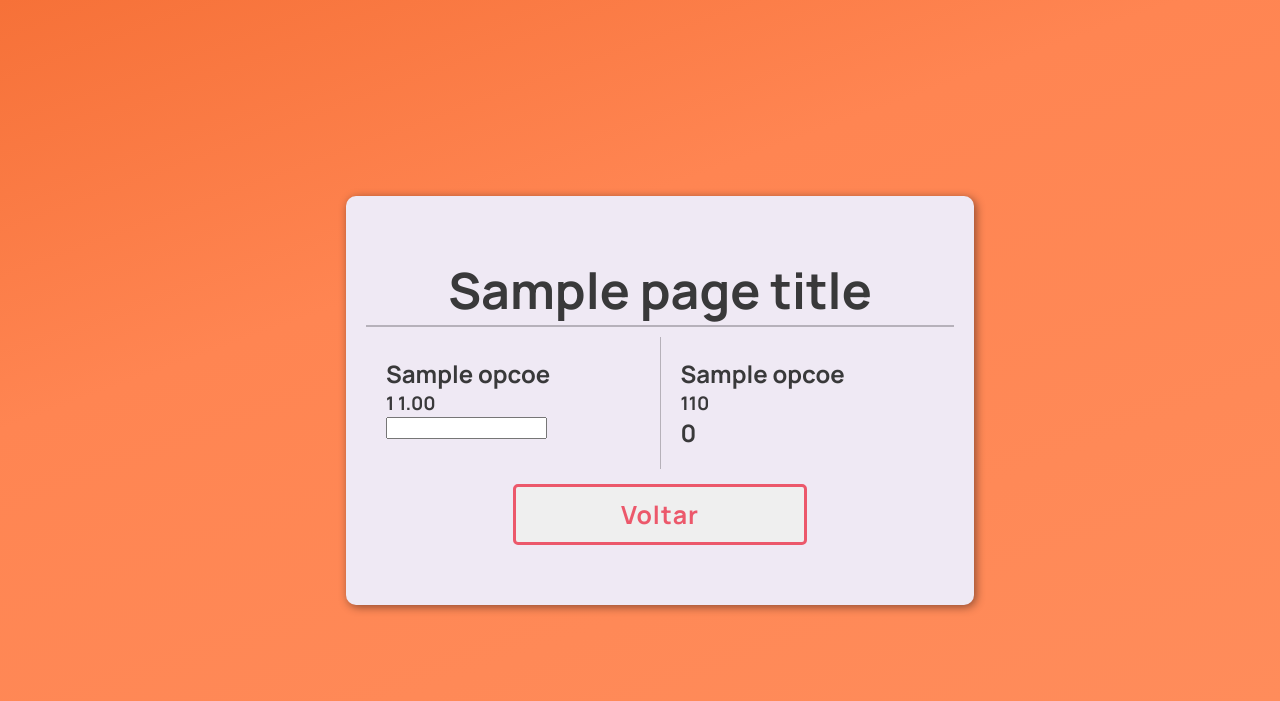
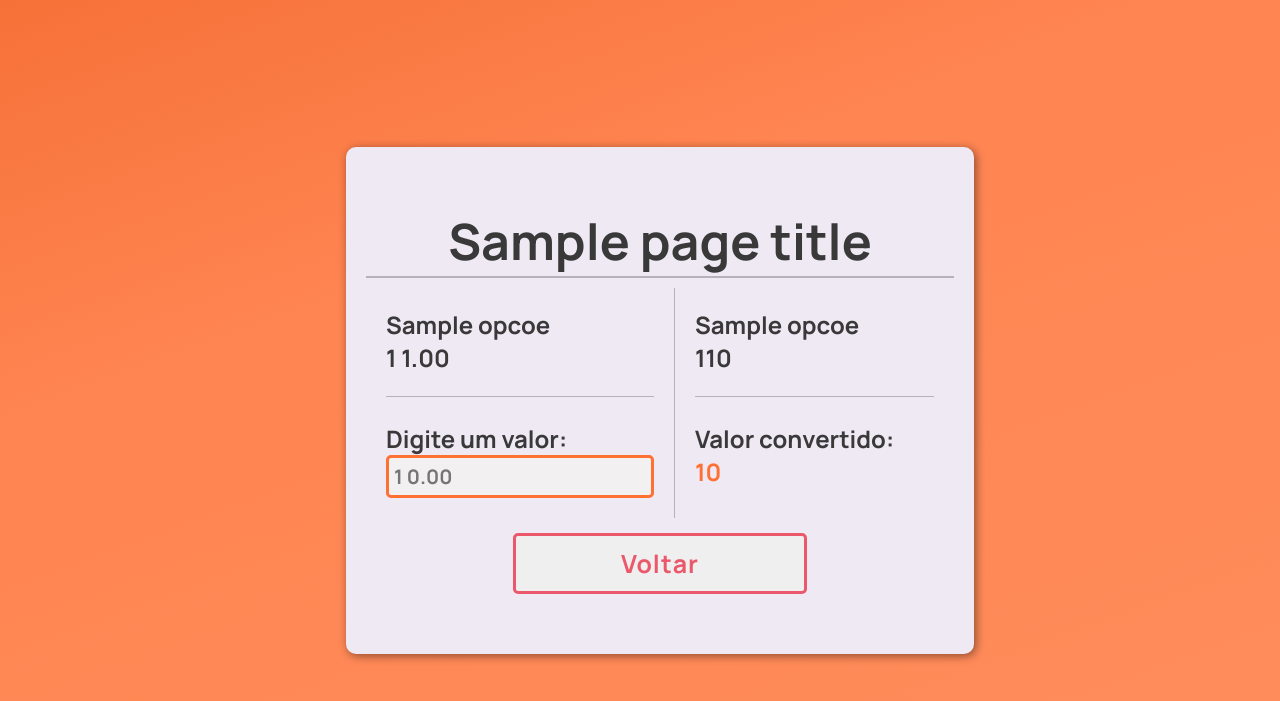
Before and after one commit to enzo-garofalo/conversor-flask-api, a Flask app: template templates/resultado.html in a window 1280 px wide. Shown: the top 701 px of the page. Run offline with Flask 3, Linux system fonts and the light colour scheme; the template is opened without the code that fills it: most values are stand-ins (such as "Sample title", 1, 10 or a date in 2020).

Commit message:
Last commit

```diff
--- a/static/style.css
+++ b/static/style.css
@@ -117,3 +117,24 @@
     display: inline-flex;
     align-items: center;
   }
+  .mostrar-resultado{
+    color: var(--background);
+  }
+  .result{
+    padding-top: 25px;
+    border-top: 1px solid rgba(0, 0, 0, 0.24);
+  }
+  input{
+    padding: 5px;
+    font-size: 20px;
+    background-color: #f3f0f2;
+    color: var(--background);
+    font-weight: bold;
+    border: 3px solid var(--background);
+    border-radius: 5px;
+  }
+  input::-webkit-outer-spin-button,
+  input::-webkit-inner-spin-button {
+  -webkit-appearance: none;
+  margin: 0;
+  }
--- a/templates/resultado.html
+++ b/templates/resultado.html
@@ -3,16 +3,28 @@
     <div class="container">
         <div class="div1">
             <h2>{{ opcoes[de][1] }}</h2>
-            <h3>{{ opcoes[de][0]}} 1.00</h3>
-            <input type="number" id="entrada" oninput="atualizarResultado()">
+            <h2>{{ opcoes[de][0] }} 1.00</h2>
+            <br>
+            <div class="result">
+                <h2>Digite um valor:</h2>
+                <input type="number" id="entrada" placeholder="{{ opcoes[de][0] }} 0.00"oninput="atualizarResultado()">
+            </div>
         </div>
         <div class="div2">
             <h2>{{ opcoes[para][1] }}</h2>
             <div class="valor-container">
-                <h3>{{ opcoes[para][0] }}</h3>
-                <h3 id="valor">{{ valor }}</h3>
+                <h2>{{ opcoes[para][0] }}</h2>
+                <h2 id="valor">{{ valor }}</h2>
             </div>
-            <h2 id="resultado">0</h2>
+            <br>
+            <br>
+            <div class="result">
+                <h2>Valor convertido:</h2>
+                <div class="valor-container mostrar-resultado">
+                    <h2>{{ opcoes[para][0] }}</h2>
+                    <h2 id="resultado">0</h2>
+                </div>
+            </div>
         </div>
     </div>
     <a href="{{ url_for('index') }}">
```
